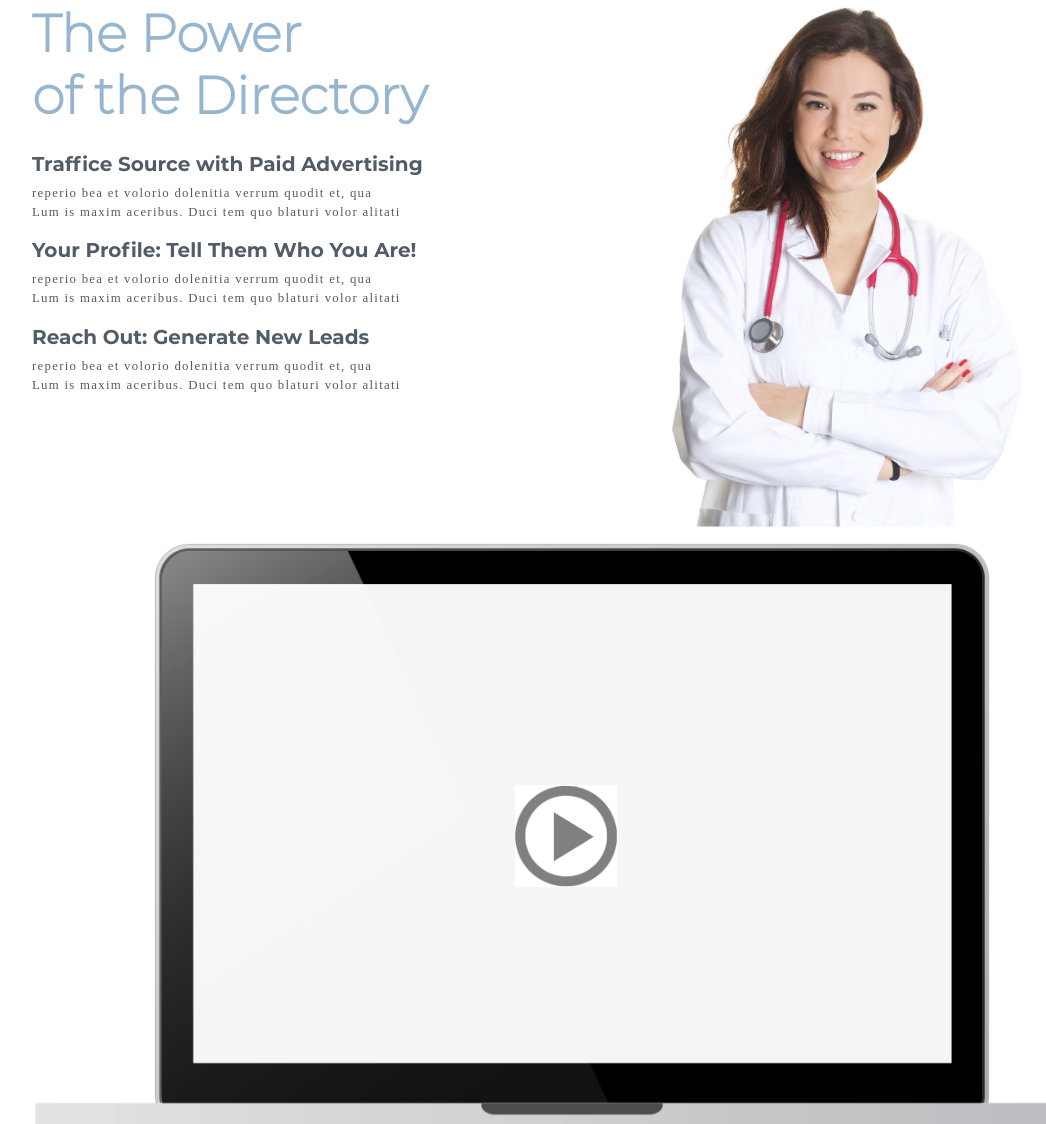
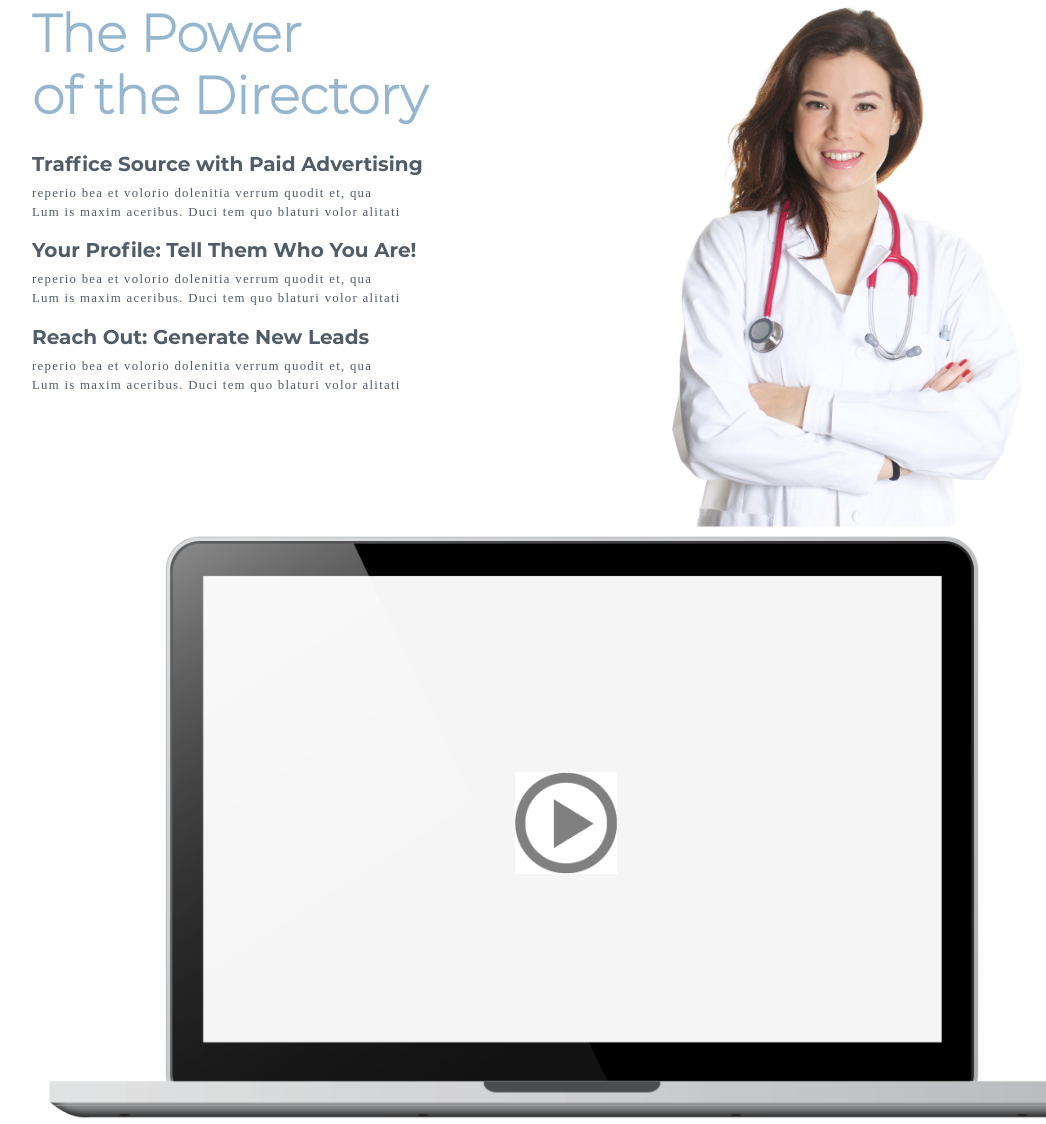
Before and after one commit to rup784/simptra, a plain HTML site: page index.html in a window 1280 px wide. Shown: the part 647-1771 px from the top of the page, without its empty margins (68-1114 px from the left). Drawn offline with nearby package versions, Linux system fonts and the light colour scheme; no server answers; a script that the page names is missing; a web font is replaced by a local one.

Commit message:
updateda

```diff
--- a/index.html
+++ b/index.html
@@ -109,8 +109,10 @@
         </div>
 
         <div class="container comp-grap-mt">
-            <div class="row main-comp-container"><img src="Assets\Computer_Graphic.png" alt="Computer-img" class="comp-img">
-                <div class="play-icon-img-container"><img src="Assets\images.png" alt="play-icon-img" class="play-icon-img"></div>
+            <div class="row main-comp-container">
+                <div class="col-12"><img src="Assets\Computer_Graphic.png" alt="Computer-img" class="comp-img">
+                    <div class="play-icon-img-container"><img src="Assets\images.png" alt="play-icon-img" class="play-icon-img"></div>
+                </div>
             </div>
         </div>
 
```
